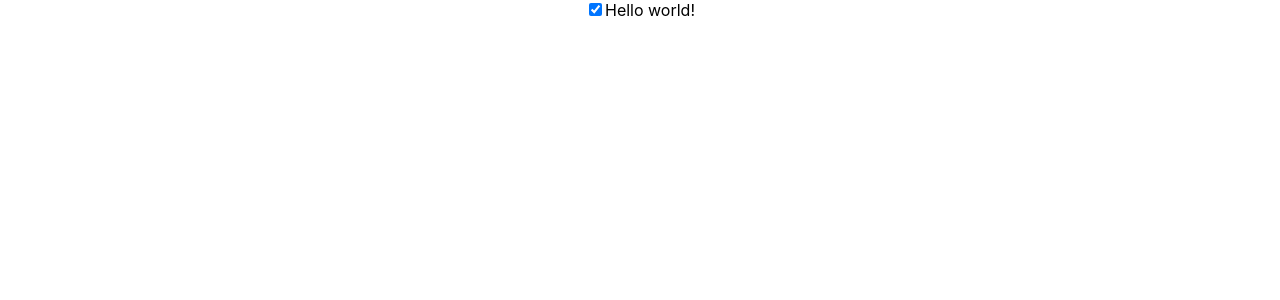
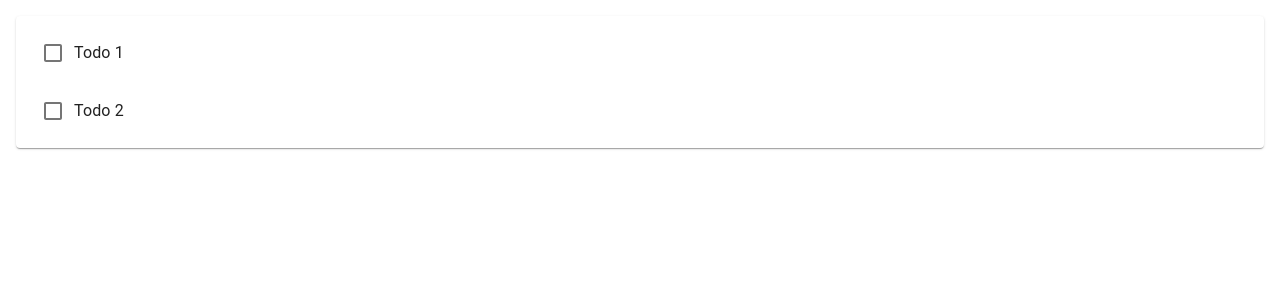
Before and after one commit to capbang93/2023-1-kumoh-eunbian-todo-react-app-1, a React (Create React App) app: page / in a window 1280 px wide. Shown: the top 300 px of the page. Built offline with nearby package versions, Linux system fonts and the light colour scheme.

Commit message:
9. 리액트에서 리스트 렌더링하기

```diff
--- a/src/App.js
+++ b/src/App.js
@@ -1,20 +1,35 @@
 import React from "react";
 import ReactDOM from "react-dom";
 import './App.css';
-import Hello from "./Hello";
 import Todo from "./Todo";
+import {Paper, List} from "@material-ui/core";
 
 class App extends React.Component {
     constructor(props){ // 매개변수 props 생성자
         super(props);   // props 초기화
         this.state={
-            item: {id:0, title:"Hello world!", done:true}
+            items: [
+                {id:0, title:"Todo 1", done:false},
+                {id:1, title:"Todo 2", done:false}
+            ]
         }
     }
     render(){
-        return ( //   매개변수 item에 변수명/값을 전달
+        // 자바스크립트가 제공하는 map 함수를 이용해서 배열을 반복해 <Todo /> 컴포넌트를 여러 개 생성
+
+        var todoItems = this.state.items.length > 0 &&(
+            <Paper style={{margin:16}}>
+                <List>
+                    {this.state.items.map((item, idx)=>(
+                        <Todo item={item} ket={item.id} />
+                    ))}
+                </List>
+            </Paper>
+        );
+
+        return (
             <div className="App">
-                <Todo item ={this.state.item}/>
+               {todoItems}
             </div>
         )
     }
--- a/src/Todo.js
+++ b/src/Todo.js
@@ -1,5 +1,5 @@
 import React from "react";
-import ReactDOM from "react-dom";
+import { ListItem, ListItemText, InputBase, Checkbox} from "@material-ui/core";
 
 class Todo extends React.Component {
     constructor(props){ // 매개변수 props 생성자
@@ -9,16 +9,22 @@
         }
     }
     render(){
+        const item = this.state.item;
         return (
-            <div className="Todo">
-                <input
-                    type="checkbox"
-                    id={this.state.item.id}
-                    name={this.state.item.id}
-                    checked={this.state.item.done}
-                />
-                <label for={this.state.item.id}>{this.state.item.title}</label>
-            </div>
+            <ListItem>
+                <Checkbox checked={item.done}/>
+                <ListItemText>
+                    <InputBase
+                        inputProps={{"aria-label":"naked"}}
+                        type="text"
+                        id={item.id}
+                        name={item.id}
+                        value={item.title}
+                        multiline={true}
+                        fullWidth={true}
+                    />
+                </ListItemText>
+              </ListItem>
         )
     }
 }
```
